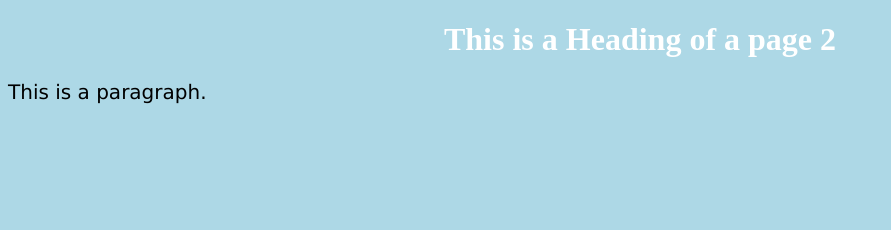
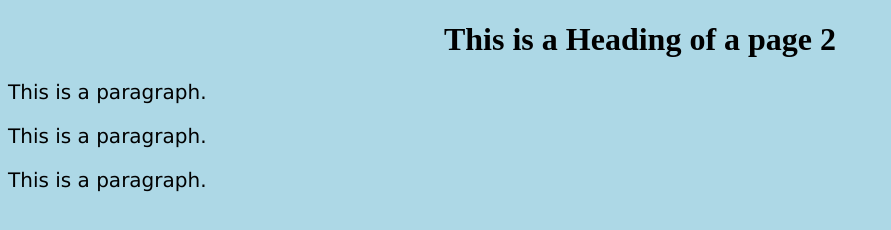
Before and after one commit to krain331/first_project, a plain HTML site: page web_pages/page2.html in a window 1280 px wide. Shown: the whole page, without its empty margins (0-891 px from the left). Drawn offline with Linux system fonts and the light colour scheme.

```diff
--- a/css/styles.css
+++ b/css/styles.css
@@ -3,7 +3,7 @@
 }
 
 h1, h2 {
-	color: white;
+	color: black;
 	text-align: center;
 }
 
--- a/web_pages/page2.html
+++ b/web_pages/page2.html
@@ -7,5 +7,8 @@
 	<body>
 		<h1>This is a Heading of a page 2</h1>
 		<p>This is a paragraph.</p>
+		<p>This is a paragraph.</p>
+		<p>This is a paragraph.</p>
+
 	</body>
 </html>
```
Also changed, not shown: web_pages/page3.html (+1 -0 lines).
